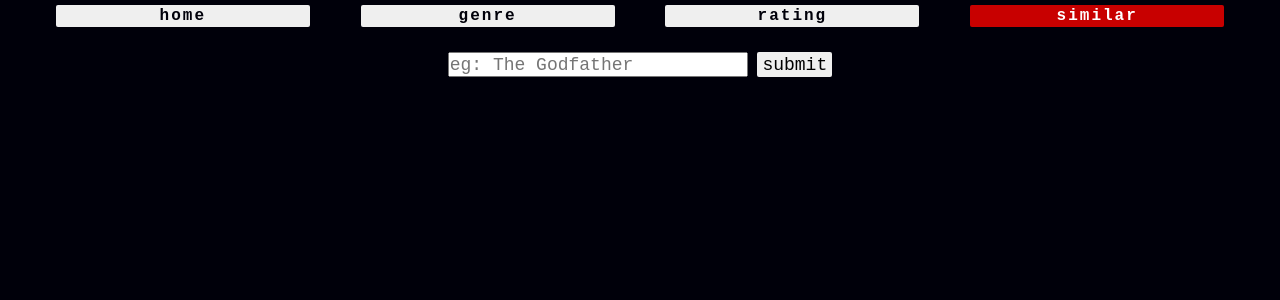
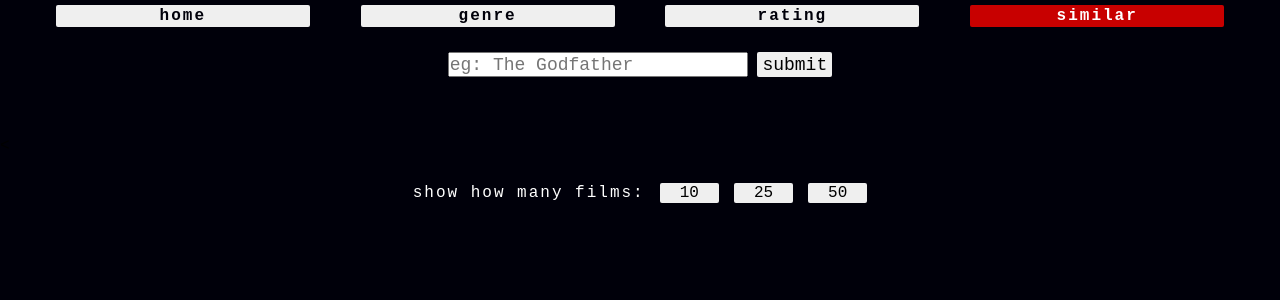
Before and after one commit to hub-mm/movie_recommendation_system, a Flask app: template app/templates/similar.html in a window 1280 px wide. Shown: the part 64-364 px from the top of the page. Run offline with Flask 3, Linux system fonts and the light colour scheme; the template is opened without the code that fills it, so the values that code supplies are empty.

Commit message:
Implement click for info and amount options

```diff
--- a/app/static/script.js
+++ b/app/static/script.js
@@ -42,7 +42,22 @@ document.addEventListener('DOMContentLoaded', function() {
         }
     }
 
-    const movies = document.querySelectorAll('.image');
+    const amountButtons = {
+        '10': document.getElementById('amount10Button'),
+        '25': document.getElementById('amount25Button'),
+        '50': document.getElementById('amount50Button'),
+        '100': document.getElementById('amount100Button')
+    };
+
+    const urlParams = new URLSearchParams(window.location.search);
+    const amountParam = urlParams.get('amount');
+
+    if (amountParam && amountButtons[amountParam]) {
+        amountButtons[amountParam].classList.add('active');
+    }
+
+
+    const movies = document.querySelectorAll('.movie');
     movies.forEach(container => {
         const movieImg = container.querySelector('.movieImage');
         const movieInfoDiv = container.querySelector('.movieInfo');
--- a/app/static/style.css
+++ b/app/static/style.css
@@ -63,20 +63,21 @@ body {
     justify-content: space-evenly;
     padding: 20px 0;
     row-gap: 20px;
-    transition: all 0.3s ease;
 }
 
-.image{
-    transition: all 0.3s ease;
+.movieImage {
+    height: 350px;
+    width: 300px;
+    cursor: pointer;
 }
 
 .movieInfo {
-    color: rgb(255, 0, 0);
+    color: rgba(200, 200, 200, 0.75);
     width: 300px;
     height: 350px;
     display: flex;
     flex-direction: column;
-    justify-content: space-evenly;
+    justify-content: space-around;
     text-align: left;
     cursor: pointer;
 }
@@ -88,6 +89,24 @@ body {
     text-align: center;
     font-size: 20px;
     font-weight: bold;
+    letter-spacing: 2px;
+}
+
+.amount {
+    height: 75px;
+    display: flex;
+    justify-content: center;
+    align-items: center;
+    gap: 15px
+}
+
+.amount button{
+    height: 20px;
+    padding: 0 20px;
+}
+
+.amount p {
+    color: white;
     letter-spacing: 2px;
 }
 
@@ -122,9 +141,3 @@ input[type=text] {
     height: 25px;
     font-size: 18px;
 }
-
-img {
-    height: 350px;
-    width: 300px;
-    cursor: pointer;
-}
--- a/app/templates/similar.html
+++ b/app/templates/similar.html
@@ -28,14 +28,28 @@
         <button type="submit">submit</button>
     </form>
 </div>
-    <div class="images">
+<div class="movies">
     {% for movie in movies %}
-            <div class="image">
-                <img src="{{ movie.poster_path }}" alt="Poster for {{ movie.title }}">
+    <div class="movie">
+        <img class="movieImage" src="{{ movie.poster_path }}" alt="Poster for {{ movie.title }}">
+        <div class="movieInfo" style="display: none;">
+            <h3><u>{{ movie.title|upper }}</u></h3>
+            <p><strong>Release Date:</strong> {{ movie.release_date }}</p>
+            <p><strong>Genres:</strong> {{ movie.genres }}</p>
+            <p><strong>Cast:</strong> {{ movie.cast }}</p>
+            <p><strong>Vote Average:</strong> {{ movie.vote_average }}/10</p>
+            <p>(Click to flip back)</p>
+        </div>
         <h2 class="title">{{ movie.title }}</h2>
     </div>
     {% endfor %}
 </div>
+<<div class="amount">
+    <p>show how many films: </p>
+    <a href="{{ url_for('similar', amount=10) }}"><button id="amount10Button">10</button></a>
+    <a href="{{ url_for('similar', amount=25) }}"><button id="amount25Button">25</button></a>
+    <a href="{{ url_for('similar', amount=50) }}"><button id="amount50Button">50</button></a>
+</div>
 <script src="{{ url_for('static', filename='script.js') }}"></script>
 </body>
 </html>
--- a/app/web_app.py
+++ b/app/web_app.py
@@ -1,33 +1,63 @@
 # ./app/web_app.py
 from main import main_func
 from flask import Flask, redirect, url_for, request, render_template
-
+import ast
 
 app = Flask(__name__)
 
+
 @app.route('/home')
 def home():
-    movies = main_func(5, amount=20)
+    amount = request.args.get('amount', 10, type=int)
+    movies = main_func(4, amount=amount)
     return render_template('index.html', movies=movies)
+
 
 @app.route('/rating')
 def rating():
-    movies = main_func(1, amount=20)
+    amount = request.args.get('amount', 10, type=int)
+    movies = main_func(1, amount=amount)
+    for movie in movies:
+        genres = movie['genres']
+        genres_string = ', '.join(genres)
+        movie['genres'] = genres_string
+
+        production_companies = movie['production_companies']
+        production_companies_list = ast.literal_eval(production_companies)
+        movie['production_companies'] = ', '.join([production['name'] for production in production_companies_list])
+
     return render_template('rating.html', movies=movies)
+
 
 @app.route('/genre')
 def genre():
+    amount = request.args.get('amount', 10, type=int)
     genre_val = request.args.get('genre', 'action').strip()
-    movies = main_func(2, amount=20, genre=genre_val)
+    movies = main_func(2, amount=amount, genre=genre_val)
+    for movie in movies:
+        production_companies = movie['production_companies']
+        production_companies_list = ast.literal_eval(production_companies)
+        movie['production_companies'] = ', '.join([production['name'] for production in production_companies_list])
 
     return render_template('genre.html', movies=movies)
 
+
 @app.route('/similar')
 def similar():
+    amount = request.args.get('amount', 10, type=int)
     title_val = request.args.get('title', 'The Godfather').strip().lower()
-    movies = main_func(4, amount=20, title=title_val)
+    movies = main_func(3, amount=amount, title=title_val)
+    for movie in movies:
+        genres = movie['genres']
+        genres_string = ', '.join(genres)
+        movie['genres'] = genres_string
+
+        genres = movie['cast']
+        genres_string = ', '.join(genres).title()
+        movie['cast'] = genres_string
 
     return render_template('similar.html', movies=movies)
 
+
 if __name__ == '__main__':
-    app.run(port=8000, debug=True)
+    app.run(port=8000, debug=False)
```
Also changed, not shown: app/templates/genre.html (+19 -3 lines), app/templates/index.html (+8 -1 lines), app/templates/rating.html (+20 -4 lines). Lines whose indentation alone changed are shown as unchanged.
